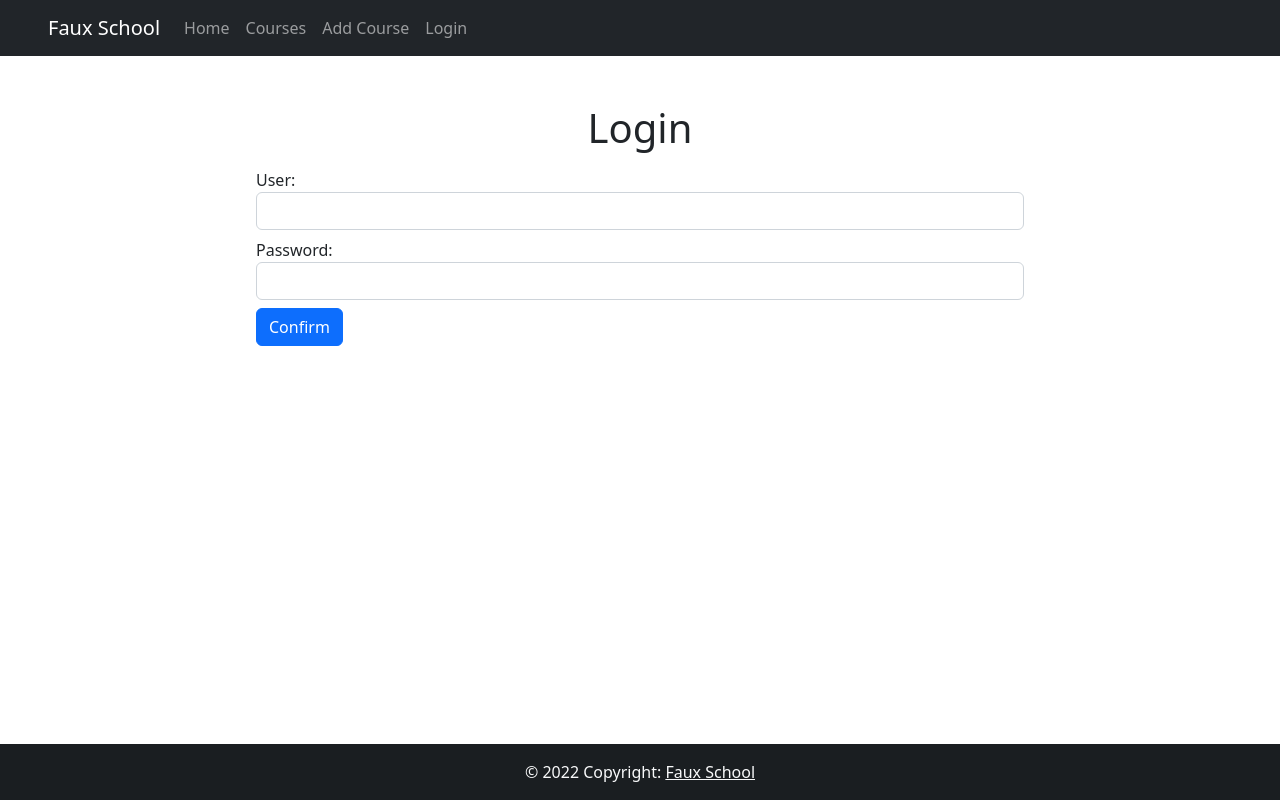
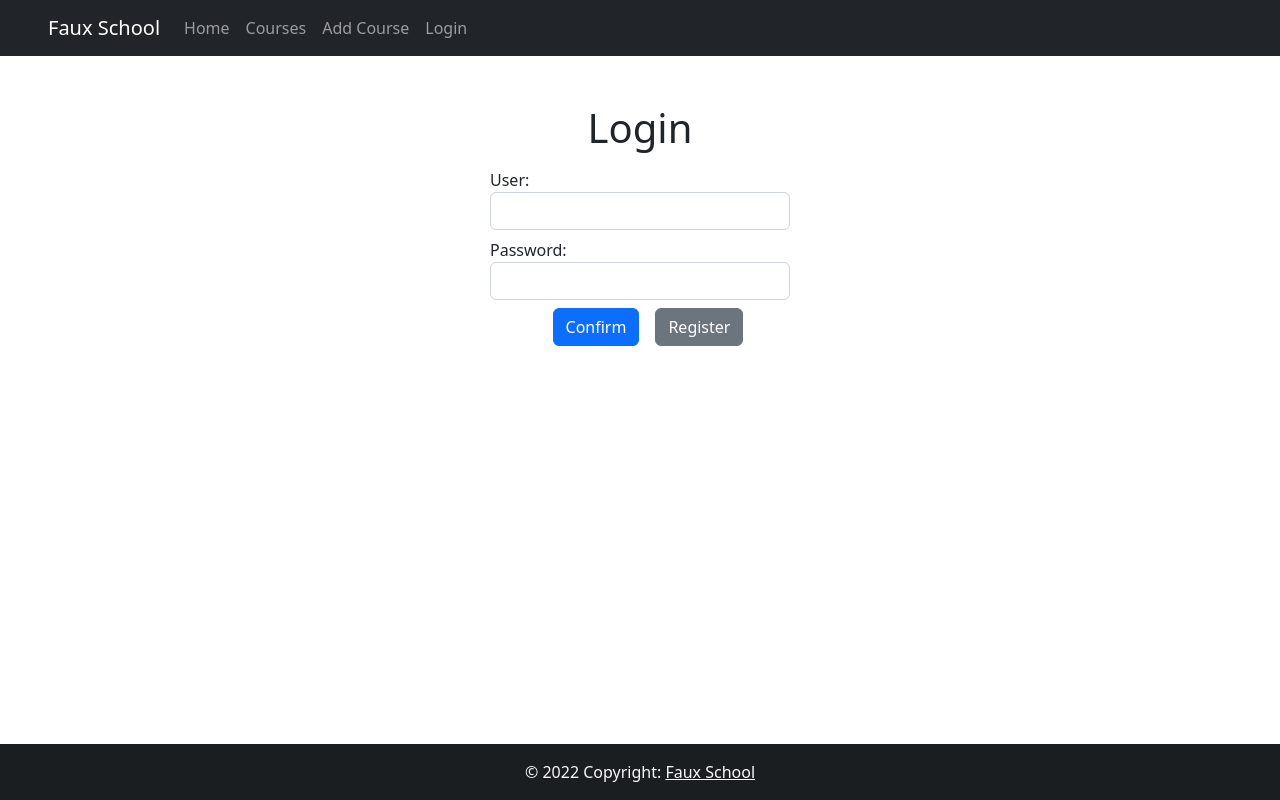
Before and after one commit to iSeven07/Course-Registration-System, a Vue app in the folder frontend/: page /login in a window 1280 px wide. Built offline with nearby package versions, Linux system fonts and the light colour scheme.

Commit message:
Register & Login Improvements

```diff
--- a/frontend/src/views/Login.vue
+++ b/frontend/src/views/Login.vue
@@ -1,7 +1,7 @@
 <template>
 	<div class="pt-5">
 		<div class="h1 text-center">Login</div>
-		<div class="pt-2" style="margin-left: auto; margin-right: auto; width:60%">
+		<div class="pt-2" style="margin-left: auto; margin-right: auto; max-width:300px">
 			<form>
 				<div class="form-group">
 					<label for="nameInput">User:</label>
@@ -12,8 +12,10 @@
 					<label for="titleInput">Password:</label>
 					<input id="titleInput" type="text" class="form-control" ref="password" />
 				</div>
-
-				<button class="btn btn-primary" @click.prevent="login()">Confirm</button>
+        <div class="text-center">
+				<button class="btn btn-primary mx-3" @click.prevent="login()">Confirm</button>
+        <button class="btn btn-secondary" @click.prevent="this.$router.push('/signup')">Register</button>
+        </div>
 			</form>
 			<div id="errorMsg">{{ error }}</div>
 		</div>
--- a/frontend/src/views/Register.vue
+++ b/frontend/src/views/Register.vue
@@ -1,9 +1,19 @@
 <template>
+	<div class="p-5">
+		<div class="h1 text-center">Create Account</div>
+		<div class="pt-2" style="margin-left: auto; margin-right: auto; max-width:300px">
+
 <div>
-  Name: <input type="text" v-model="name" /><br />
-  Username: <input type="text" v-model="userName" /><br />
-  Password: <input type="password" v-model="password" /><br />
-  <button @click="signup()">Register</button> {{ error }}
+  Name: <input class="form-control" type="text" v-model="name" /><br />
+  Username: <input class="form-control" type="text" v-model="userName" /><br />
+  Password: <input class="form-control" type="password" v-model="password" /><br />
+  <div class="form-check form-switch mb-3">
+  <input class="form-check-input" type="checkbox" id="isTeacher" v-model="isTeacher" />
+  <label for="checkbox">Teacher Account</label>
+  </div>
+  <button class="btn btn-primary" @click="signup()">Register</button> {{ error }}
+</div>
+</div>
 </div>
 </template>
 
@@ -18,6 +28,7 @@ export default {
       name: '',
       userName: '',
       password: '',
+      isTeacher: false,
       error: '',
     }
   },
@@ -28,6 +39,7 @@ export default {
         name: this.name,
         userName: this.userName,
         password: this.password,
+        isTeacher: this.isTeacher
       }
 
       axios.post('http://localhost:3000/api/signup', newUser)
@@ -37,6 +49,8 @@ export default {
         console.log(err.response)
         this.error = err.response.data.error;
       })
+
+      this.$router.push({ name: 'login'});
     }
   }
 }
```
Also changed, not shown: 2 other files (tests, documents, lock files or other folders).
